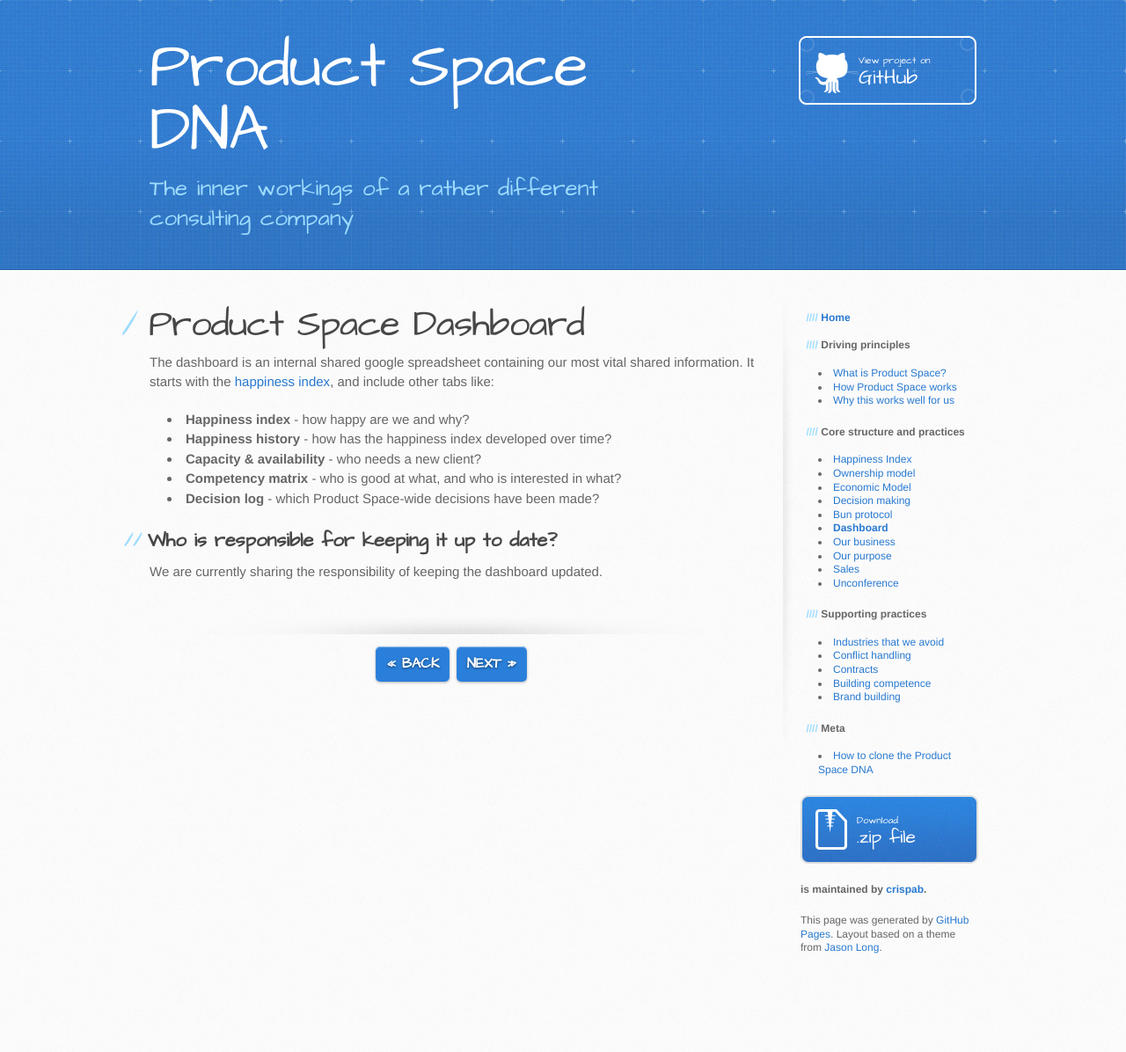
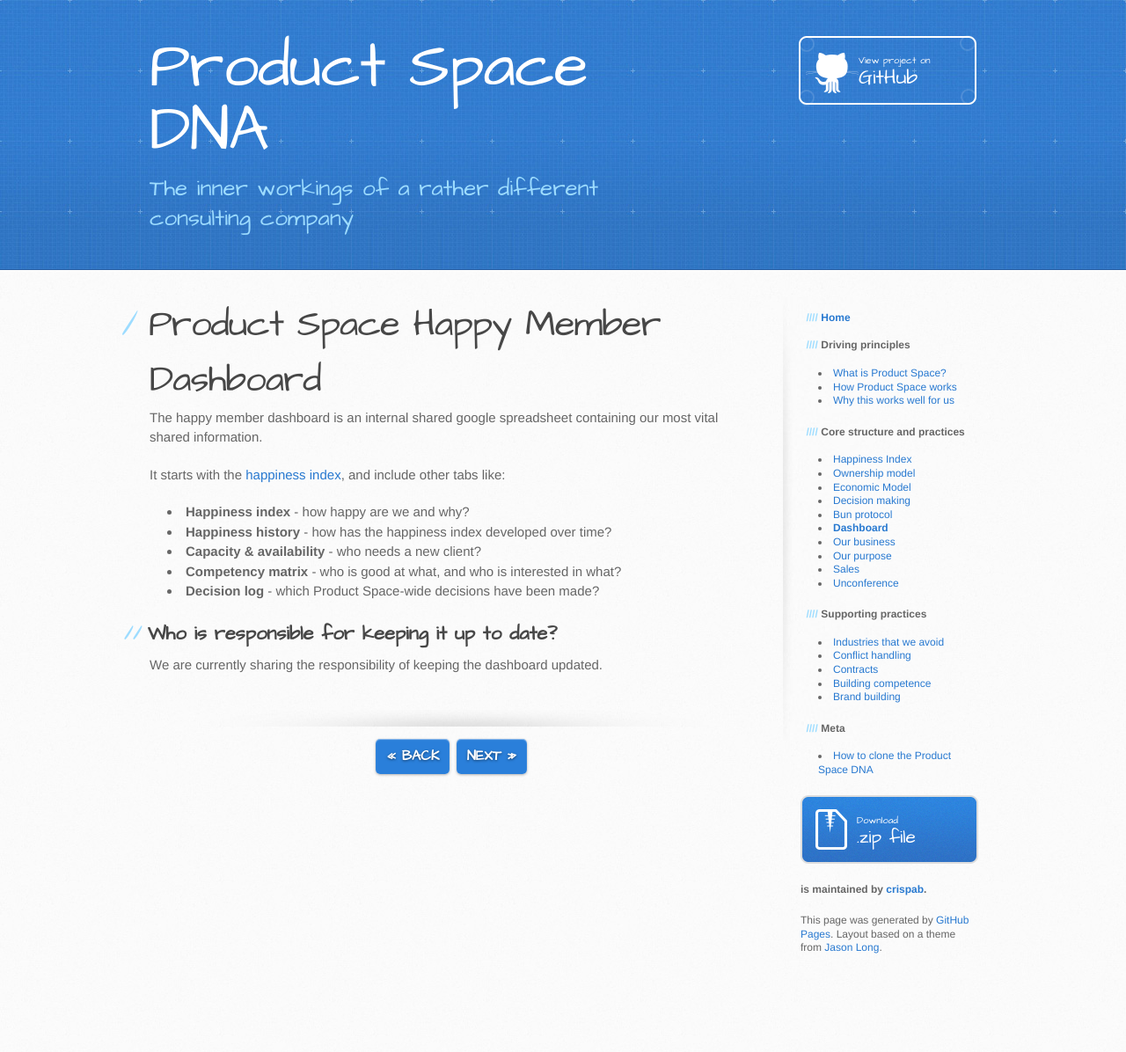
Before and after one commit to crispab/crisp-dna, a Jekyll site: the page built from _docs/dashboard.md, in a window 1280 px wide. Shown: the whole page at 88% size. Built offline with Jekyll 4.4.1, drawn with Linux system fonts in a browser that asks for light colours.

```diff
--- a/_docs/dashboard.md
+++ b/_docs/dashboard.md
@@ -4,10 +4,12 @@ prev_section: bun-protocol.html
 next_section: office-team.html
 ---
 
-Product Space Dashboard
+Product Space Happy Member Dashboard
 ===============
 
-The dashboard is an internal shared google spreadsheet containing our most vital shared information. It starts with  the [happiness index](happiness-index.html), and include other tabs like:
+The happy member dashboard is an internal shared google spreadsheet containing our most vital shared information.
+
+It starts with the [happiness index](happiness-index.html), and include other tabs like:
 
 -   **Happiness index** - how happy are we and why?
 -   **Happiness history** - how has the happiness index developed over time?
```
Also changed, not shown: _docs/happiness-index.md (+1 -7 lines).
